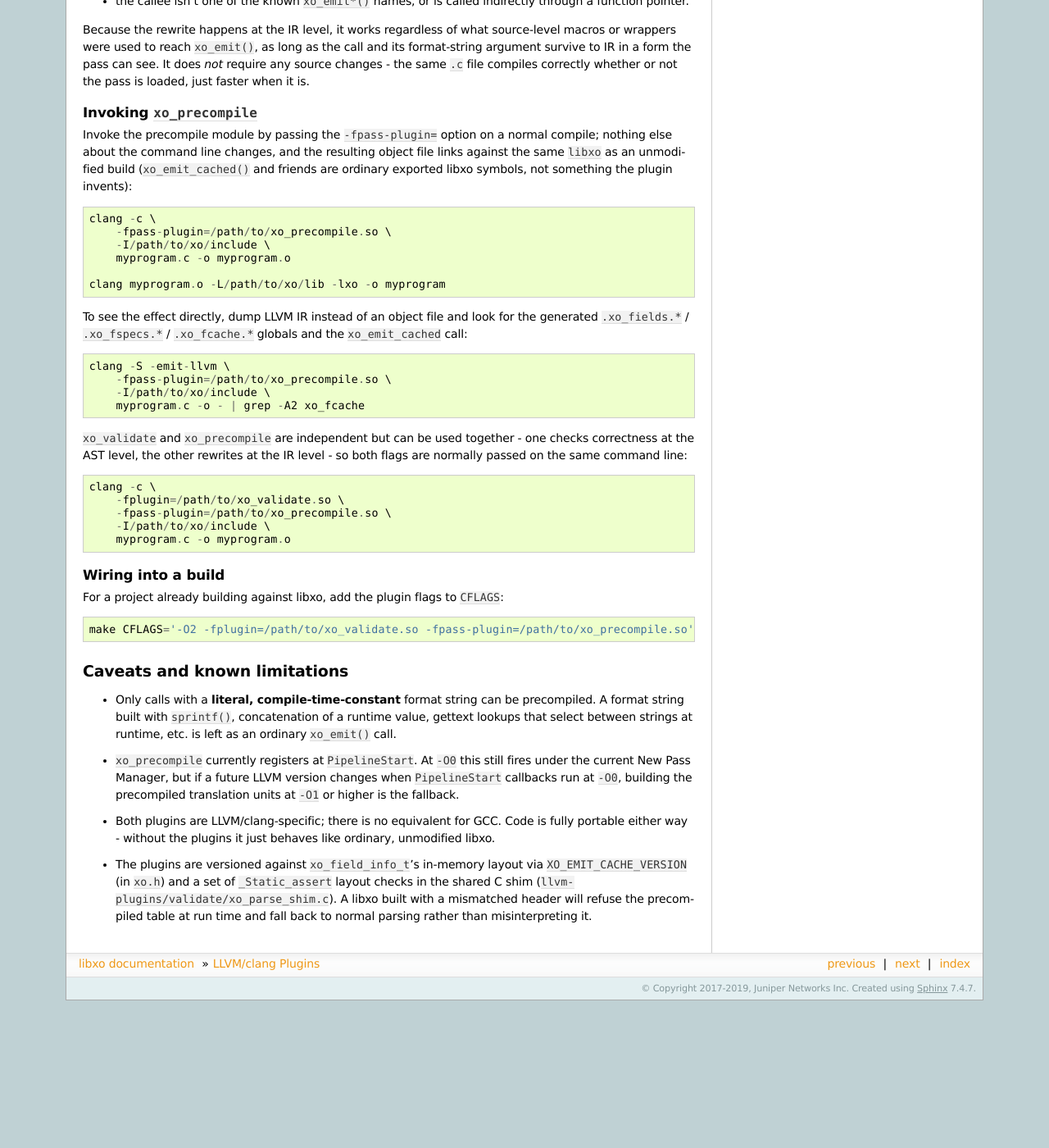
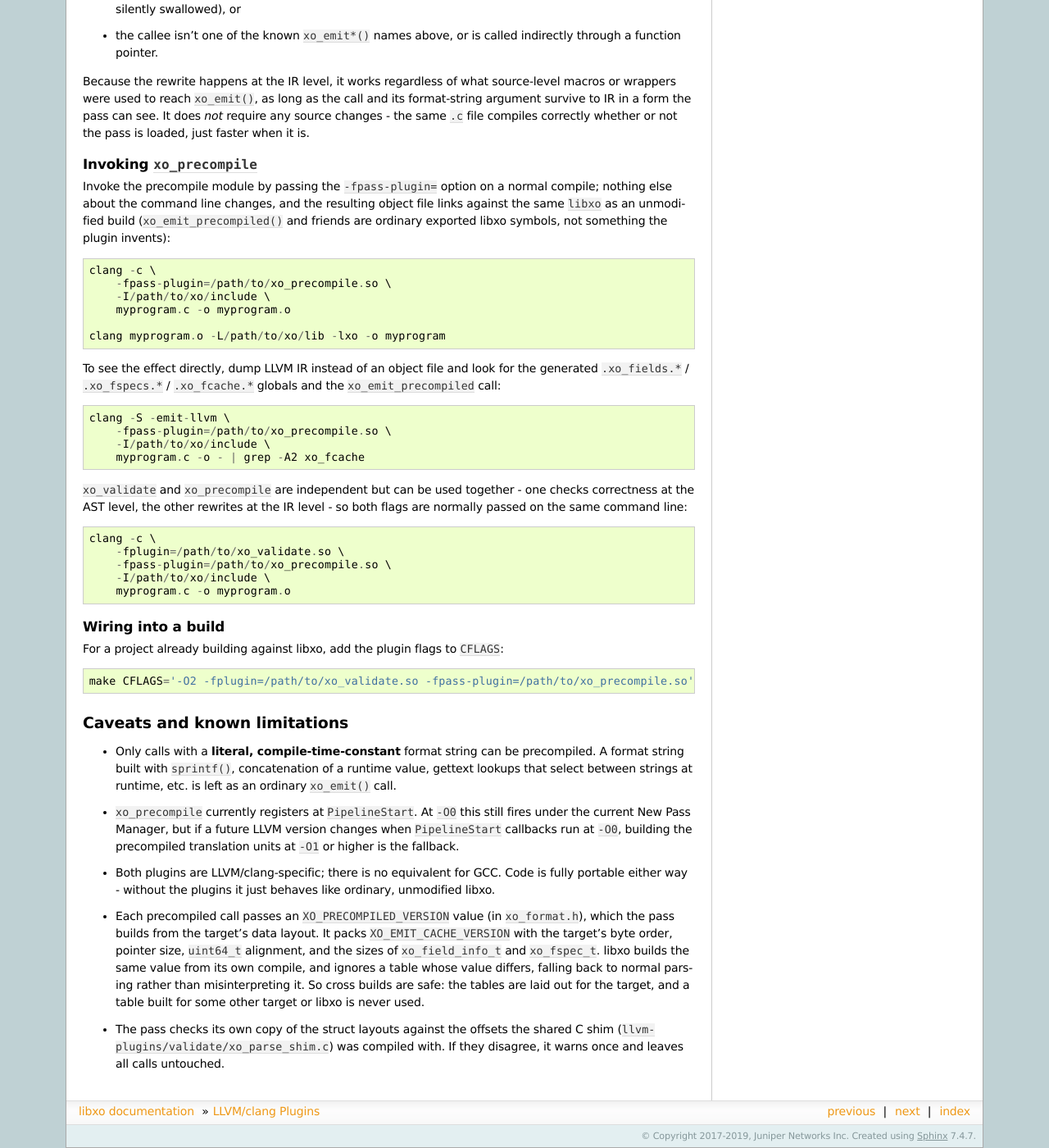
Before and after one commit to Juniper/libxo, a Sphinx documentation site: the page built from doc/plugins.rst, in a window 1280 px wide and 1400 px high, scrolled down 3281 px. Shown: the whole window at 82% size. Built offline with Sphinx 7.4.7, drawn with Linux system fonts in a browser that asks for light colours; before the commit the page ends 4501 px from its top, so only the background shows below that; some of the changed text lies outside the part shown.

Commit message:
update docs for xo_emit_precompiled and XO_PRECOMPILED_VERSION

```diff
--- a/doc/plugins.rst
+++ b/doc/plugins.rst
@@ -15,9 +15,9 @@ libxo ships two optional LLVM/clang plugins that operate on
 
 - **xo_precompile** - an LLVM IR pass that finds `libxo` calls whose
   format string is a compile-time constant, parses that format string
-  during the build, and rewrites the call to `xo_emit_cached()`, passing
-  a pre-parsed field table as a constant.  This removes the runtime cost
-  of parsing the format string on every call.
+  during the build, and rewrites the call to `xo_emit_precompiled()`,
+  passing a pre-parsed field table as a constant.  This removes the
+  runtime cost of parsing the format string on every call.
 
 Both plugins share a single format-string parser (the same one libxo
 uses internally, reached through a small C shim so the C++ plugin code
@@ -192,12 +192,16 @@ For each such call it will:
    on every call.
 2. emit those tables as `private constant` LLVM globals in the
    module.
-3. rewrite the call to the matching `xo_emit_cached*()` entry point
-   (`xo_emit` -> `xo_emit_cached`, `xo_emit_hf` -> `xo_emit_cached_hf`,
-   and so on), passing a pointer to the generated table ahead of the
-   format string and value arguments.
+3. rewrite the call to `xo_emit_precompiled()` (for `xo_emit`,
+   `xo_emitr`, and `xo_emit_f`) or `xo_emit_precompiled_h()` (for
+   `xo_emit_h` and `xo_emit_hf`) or `xo_emit_precompiled_hv()` (for
+   `xo_emit_hv` and `xo_emit_hvf`), passing the
+   `XO_PRECOMPILED_VERSION` the generated table was built for and a
+   pointer to that table, after the handle (if any) and ahead of the
+   format string and value arguments.  The flags argument of the
+   `_f` forms is dropped, since libxo ignores it.
 
-At run time, `xo_emit_cached()` skips straight to formatting using the
+At run time, `xo_emit_precompiled()` skips straight to formatting using the
 supplied table instead of first scanning the format string to build
 one.  Output is byte-for-byte identical to what `xo_emit()` would have
 produced from the same format string and arguments - the pass changes
@@ -211,8 +215,8 @@ time.  This is needed when:
   run time, or came from a variable),
 - the shim reports a parse error for it (the ordinary runtime path will
   report the same error, so nothing is silently swallowed), or
-- the callee isn't one of the known `xo_emit*()` names, or is called
-  indirectly through a function pointer.
+- the callee isn't one of the known `xo_emit*()` names above, or is
+  called indirectly through a function pointer.
 
 Because the rewrite happens at the IR level, it works regardless of
 what source-level macros or wrappers were used to reach `xo_emit()`, as
@@ -227,8 +231,8 @@ Invoking `xo_precompile`
 Invoke the precompile module by passing the `-fpass-plugin=` option on
 a normal compile; nothing else about the command line changes, and the
 resulting object file links against the same `libxo` as an unmodified
-build (`xo_emit_cached()` and friends are ordinary exported libxo
-symbols, not something the plugin invents)::
+build (`xo_emit_precompiled()` and friends are ordinary exported
+libxo symbols, not something the plugin invents)::
 
     clang -c \
         -fpass-plugin=/path/to/xo_precompile.so \
@@ -239,7 +243,7 @@ symbols, not something the plugin invents)::
 
 To see the effect directly, dump LLVM IR instead of an object file and
 look for the generated `.xo_fields.*` / `.xo_fspecs.*` / `.xo_fcache.*`
-globals and the `xo_emit_cached` call::
+globals and the `xo_emit_precompiled` call::
 
     clang -S -emit-llvm \
         -fpass-plugin=/path/to/xo_precompile.so \
@@ -279,9 +283,16 @@ Caveats and known limitations
 - Both plugins are LLVM/clang-specific; there is no equivalent for GCC.
   Code is fully portable either way - without the plugins it just
   behaves like ordinary, unmodified libxo.
-- The plugins are versioned against `xo_field_info_t`'s in-memory
-  layout via `XO_EMIT_CACHE_VERSION` (in `xo.h`) and a set of
-  `_Static_assert` layout checks in the shared C shim
-  (`llvm-plugins/validate/xo_parse_shim.c`). A libxo built with a
-  mismatched header will refuse the precompiled table at run time and
-  fall back to normal parsing rather than misinterpreting it.
+- Each precompiled call passes an `XO_PRECOMPILED_VERSION` value (in
+  `xo_format.h`), which the pass builds from the target's data
+  layout.  It packs `XO_EMIT_CACHE_VERSION` with the target's byte
+  order, pointer size, `uint64_t` alignment, and the sizes of
+  `xo_field_info_t` and `xo_fspec_t`.  libxo builds the same value
+  from its own compile, and ignores a table whose value differs,
+  falling back to normal parsing rather than misinterpreting it.  So
+  cross builds are safe: the tables are laid out for the target, and
+  a table built for some other target or libxo is never used.
+- The pass checks its own copy of the struct layouts against the
+  offsets the shared C shim (`llvm-plugins/validate/xo_parse_shim.c`)
+  was compiled with.  If they disagree, it warns once and leaves all
+  calls untouched.
```
